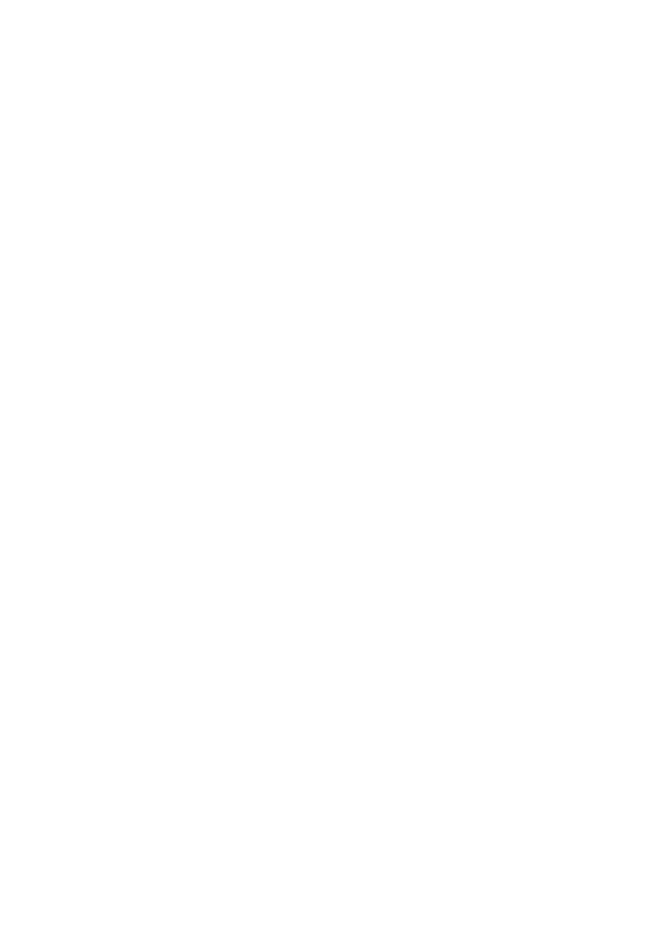
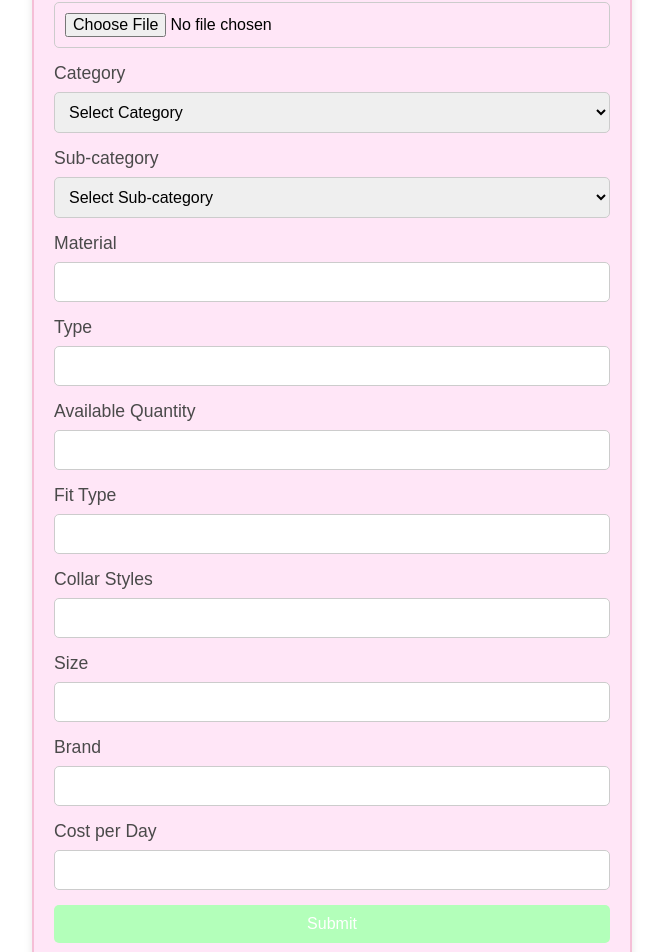
Before and after one commit to SiddhiBagul550/ClosetSwap-Clothes-Rental-Platform, a React (Create React App) app in the folder frontend/wt-cp/: page /rent in a window 1280 px wide. Before the commit this address had no page. Shown: the part 231-1183 px from the top of the page, without its empty margins (308-971 px from the left). Before the commit the page ends 800 px from the top, so only its background shows below. Built offline with nearby package versions, Linux system fonts and the light colour scheme.

Commit message:
Frontend 3rd version

```diff
--- a/frontend/wt-cp/src/App.js
+++ b/frontend/wt-cp/src/App.js
@@ -69,6 +69,7 @@
 import WomenShopping from "./components/WomenShopping";
 import KidsShopping from "./components/KidsShopping";
 import Liked from "./components/Liked";
+import Rent from "./components/Rent";
 
 
 function App() {
@@ -86,6 +87,7 @@
         <Route path="/women" element={<WomenShopping />} />
         <Route path="/kids" element={<KidsShopping />} />
         <Route path="/liked-items" element={<Liked />} />
+        <Route path="/rent" element={<Rent />} />
 
         <Route
           path="/home"
--- /dev/null
+++ b/frontend/wt-cp/src/components/Rent.css
@@ -0,0 +1,55 @@
+* {
+    margin: 0;
+    padding: 0;
+    box-sizing: border-box;
+  }
+
+  .form-container {
+    max-width: 600px;
+    margin: 50px auto;
+    padding: 20px;
+    background-color: #ffe6f7;
+    border-radius: 10px;
+    border: 2px solid #f5bfd7;
+    box-shadow: 0 4px 8px rgba(0, 0, 0, 0.1);
+    font-family: Arial, sans-serif;
+  }
+
+  h2 {
+    text-align: center;
+    margin-bottom: 20px;
+    color: #4a4a4a;
+  }
+
+  form {
+    display: flex;
+    flex-direction: column;
+  }
+
+  label {
+    margin-bottom: 8px;
+    font-size: 1.1rem;
+    color: #4a4a4a;
+  }
+
+  input, select {
+    margin-bottom: 15px;
+    padding: 10px;
+    font-size: 1rem;
+    border-radius: 5px;
+    border: 1px solid #ccc;
+  }
+
+  button {
+    padding: 10px;
+    background-color: #b3ffba;
+    color: white;
+    border: none;
+    border-radius: 5px;
+    font-size: 1rem;
+    cursor: pointer;
+  }
+
+  button:hover {
+    background-color: #8bc34a;
+  }
--- /dev/null
+++ b/frontend/wt-cp/src/components/Rent.js
@@ -0,0 +1,188 @@
+import React, { useState } from 'react';
+import './Rent.css';
+
+const FormPage = () => {
+  const [formData, setFormData] = useState({
+    name: '',
+    image: null,
+    category: '',
+    sub_category: '',
+    material: '',
+    type: '',
+    available_quantity: '',
+    fit_type: '',
+    collar_styles: '',
+    size: '',
+    sleeve_style: '',
+    brand: '',
+    cost_per_day: ''
+  });
+
+  const handleChange = (e) => {
+    const { name, value, files } = e.target;
+    setFormData({
+      ...formData,
+      [name]: files ? files[0] : value
+    });
+  };
+
+  const handleSubmit = (e) => {
+    e.preventDefault();
+    // Handle form submission logic here
+    console.log(formData);
+  };
+
+  return (
+    <div className="form-container">
+      <h2>Upload Product Details</h2>
+      <form onSubmit={handleSubmit}>
+        {/* Name */}
+        <label>Name</label>
+        <input
+          type="text"
+          name="name"
+          value={formData.name}
+          onChange={handleChange}
+          required
+        />
+
+        {/* Image */}
+        <label>Upload Image</label>
+        <input
+          type="file"
+          name="image"
+          accept="image/jpeg, image/png"
+          onChange={handleChange}
+          required
+        />
+
+        {/* Category */}
+        <label>Category</label>
+        <select
+          name="category"
+          value={formData.category}
+          onChange={handleChange}
+          required
+        >
+          <option value="">Select Category</option>
+          <option value="Men">Men</option>
+          <option value="Women">Women</option>
+          <option value="Kids">Kids</option>
+        </select>
+
+        {/* Sub-category */}
+        <label>Sub-category</label>
+        <select
+          name="sub_category"
+          value={formData.sub_category}
+          onChange={handleChange}
+          required
+        >
+          <option value="">Select Sub-category</option>
+          <option value="Accessories">Accessories</option>
+          <option value="Costumes">Costumes</option>
+          <option value="Clothing">Clothing</option>
+          <option value="Footwear">Footwear</option>
+        </select>
+
+        {/* Material */}
+        <label>Material</label>
+        <input
+          type="text"
+          name="material"
+          value={formData.material}
+          onChange={handleChange}
+          required
+        />
+
+        {/* Type */}
+        <label>Type</label>
+        <input
+          type="text"
+          name="type"
+          value={formData.type}
+          onChange={handleChange}
+          required
+        />
+
+        {/* Available Quantity */}
+        <label>Available Quantity</label>
+        <input
+          type="number"
+          name="available_quantity"
+          value={formData.available_quantity}
+          onChange={handleChange}
+          required
+        />
+
+        {/* Fit Type */}
+        <label>Fit Type</label>
+        <input
+          type="text"
+          name="fit_type"
+          value={formData.fit_type}
+          onChange={handleChange}
+          required
+        />
+
+        {/* Collar Styles */}
+        <label>Collar Styles</label>
+        <input
+          type="text"
+          name="collar_styles"
+          value={formData.collar_styles}
+          onChange={handleChange}
+          required
+        />
+
+        {/* Size */}
+        <label>Size</label>
+        <input
+          type="text"
+          name="size"
+          value={formData.size}
+          onChange={handleChange}
+          required
+        />
+
+        {/* Sleeve Style */}
+        {formData.sub_category === 'Clothing' || formData.sub_category === 'Costumes' ? (
+          <>
+            <label>Sleeve Style</label>
+            <input
+              type="text"
+              name="sleeve_style"
+              value={formData.sleeve_style}
+              onChange={handleChange}
+            />
+          </>
+        ) : null}
+
+        {/* Brand */}
+        <label>Brand</label>
+        <input
+          type="text"
+          name="brand"
+          value={formData.brand}
+          onChange={handleChange}
+          required
+        />
+
+        {/* Cost per Day */}
+        <label>Cost per Day</label>
+        <input
+          type="number"
+          name="cost_per_day"
+          value={formData.cost_per_day}
+          onChange={handleChange}
+          required
+        />
+
+        {/* Submit */}
+        <button type="submit">Submit</button>
+      </form>
+    </div>
+  );
+};
+
+export default FormPage;
--- a/frontend/wt-cp/src/components/Shopping.js
+++ b/frontend/wt-cp/src/components/Shopping.js
@@ -1,7 +1,7 @@
 import React, { useState, useEffect } from "react";
 import { Link, useNavigate, useLocation } from "react-router-dom"; // Use useNavigate instead of useHistory
 import './Shopping.css';
-import logo from './assets/ClosetSwap.jpg';
+import logo from './assets/ClosetShort.png';
 
 function App() {
   const [showProfile, setShowProfile] = useState(false);
@@ -41,7 +41,7 @@
         src={logo}
         alt="Closet Swap"
         style={{
-          height: '10vh',
+          height: '7vh',
           width: '10vw',
           objectFit: 'contain'
         }}
@@ -52,7 +52,7 @@
         </div>
 
         <div className="top-bar-icons">
-          <Link to="/upload" className="rent-button">➕ Rent</Link>
+          <Link to="/rent" className="rent-button">➕ Rent</Link>
           <Link to="/liked-items" className="top-icon">💖 Liked Items</Link>
           <Link to="/cart" className="top-icon">🛒 Cart</Link>
           <div className="profile-icon" onClick={toggleProfile}>👤 Profile</div>
```
Also changed, not shown: frontend/wt-cp/src/components/assets/ClosetShort.png (added).
